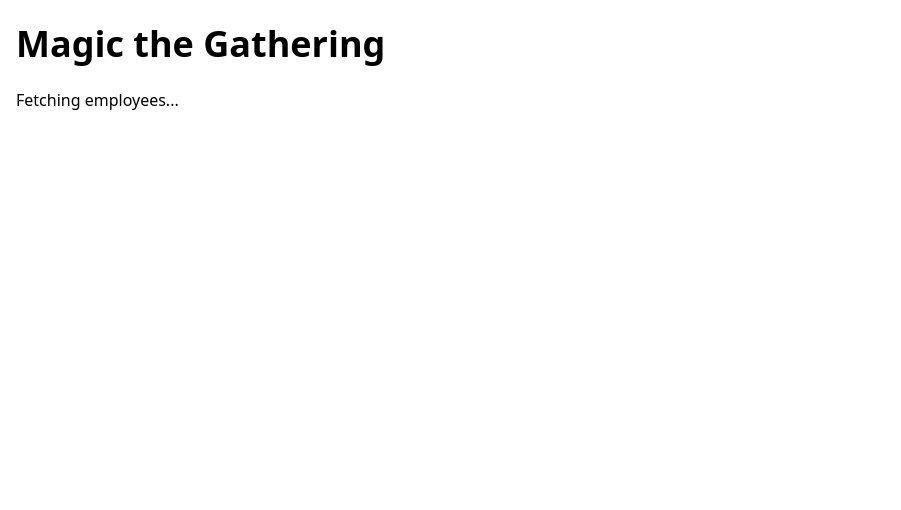
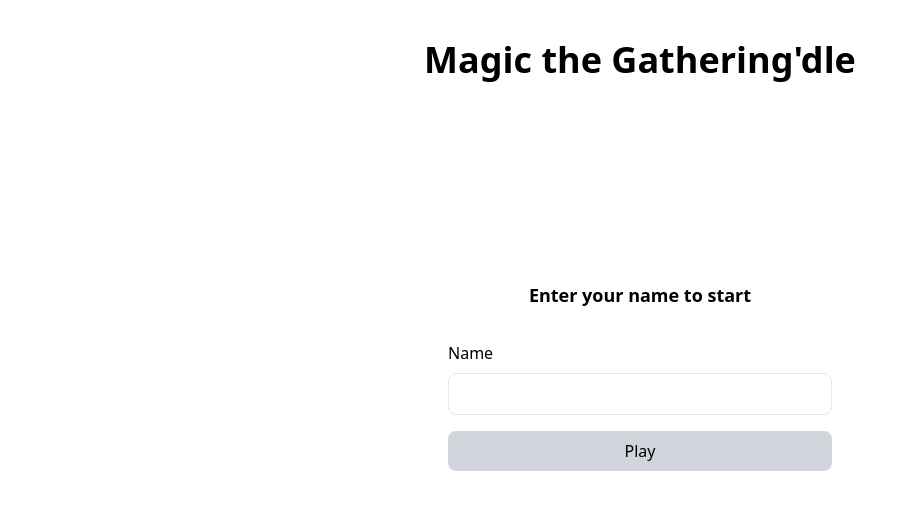
Before and after one commit to ChrisBrinchLarsen/MTG-Project-DIKU, a SvelteKit app in the folder frontend/: page / in a window 1280 px wide. Shown: the top 510 px of the page, without its empty margins (0-901 px from the left). Built offline with nearby package versions, Linux system fonts and the light colour scheme; no server answers.

Commit message:
Add sign up and game routes.

```diff
--- a/frontend/src/lib/components/navbar/navbar.svelte
+++ b/frontend/src/lib/components/navbar/navbar.svelte
@@ -1,3 +1,3 @@
-<header class="container mx-auto my-6 px-4">
-  <h1 class="text-4xl font-extrabold">Magic the Gathering</h1>
+<header class="my-6 flex flex-col items-center pb-8 pt-4">
+  <h1 class="text-4xl font-extrabold">Magic the Gathering'dle</h1>
 </header>
--- a/frontend/src/lib/services/employees.ts
+++ b/frontend/src/lib/services/cards.ts
@@ -1,7 +1,7 @@
 import { env } from '$env/dynamic/public'
 
-export async function getEmployees() {
-  const response = await fetch(`${env.PUBLIC_API_URL}/employees`, {
+export async function getCards() {
+  const response = await fetch(`${env.PUBLIC_API_URL}/random-cards`, {
     method: 'GET',
     mode: 'cors'
   })
--- /dev/null
+++ b/frontend/src/lib/types/cards.ts
@@ -0,0 +1,16 @@
+export type Card = {
+  cardid: number
+  name: string
+  releasedate: string
+  cmc: number
+  oracle: string
+  collectorid: string
+  flavortext: string
+  priceeur: number
+  imagesmall: string
+  imagenormal: string
+  imagelarge: string
+  setacro: string
+  rarity: string
+  artist: string
+}
--- a/frontend/src/routes/+layout.svelte
+++ b/frontend/src/routes/+layout.svelte
@@ -5,6 +5,6 @@
 
 <Navbar />
 
-<main class="container mx-auto px-4">
+<main class="container mx-auto max-w-4xl px-4">
   <slot />
 </main>
--- a/frontend/src/routes/+page.svelte
+++ b/frontend/src/routes/+page.svelte
@@ -1,24 +1,22 @@
 <script lang="ts">
-  import { getEmployees } from '$lib/services/employees'
-  import { onMount } from 'svelte'
+  import { replaceState } from '$app/navigation'
 
-  let data: { id: number; name: string }[] | null = null
+  let name = ''
 
-  onMount(async () => {
-    data = await getEmployees()
-  })
+  const handleSubmit = () => {
+    // Register user and game here. We will need to use localStorage.
+
+    replaceState('/game', { state: null })
+  }
 </script>
 
-{#if data}
-  <p class="mb-4">Here's some test data!</p>
-  <ul>
-    {#each data as employee (employee.id)}
-      <li class="flex gap-2 text-lg">
-        <p>{employee.id}</p>
-        <p>{employee.name}</p>
-      </li>
-    {/each}
-  </ul>
-{:else}
-  Fetching employees...
-{/if}
+<div class="mx-auto flex h-[60vh] max-w-sm flex-col justify-center">
+  <p class="text-center text-lg font-semibold">Enter your name to start</p>
+  <form on:submit={handleSubmit} class="mt-8 flex flex-col gap-4">
+    <label class="flex flex-col gap-2">
+      Name
+      <input bind:value={name} type="text" class="rounded-lg border px-2 py-2" />
+    </label>
+    <button type="submit" class="rounded-lg bg-gray-300 px-6 py-2">Play</button>
+  </form>
+</div>
--- /dev/null
+++ b/frontend/src/routes/game/+page.svelte
@@ -0,0 +1,23 @@
+<script lang="ts">
+  import { onMount } from 'svelte'
+  import type { Card } from '$lib/types/cards'
+  import { getCards } from '$lib/services/cards'
+
+  let data: Card[] | null = null
+
+  onMount(async () => {
+    data = await getCards()
+  })
+</script>
+
+{#if data}
+  <ul class="grid grid-cols-5 gap-4">
+    {#each data as card (card.cardid)}
+      <li class="flex justify-center">
+        <img src={card.imagesmall} alt={card.name} />
+      </li>
+    {/each}
+  </ul>
+{:else}
+  Fetching cards...
+{/if}
```
Also changed, not shown: 1 other file (tests, documents, lock files or other folders).
